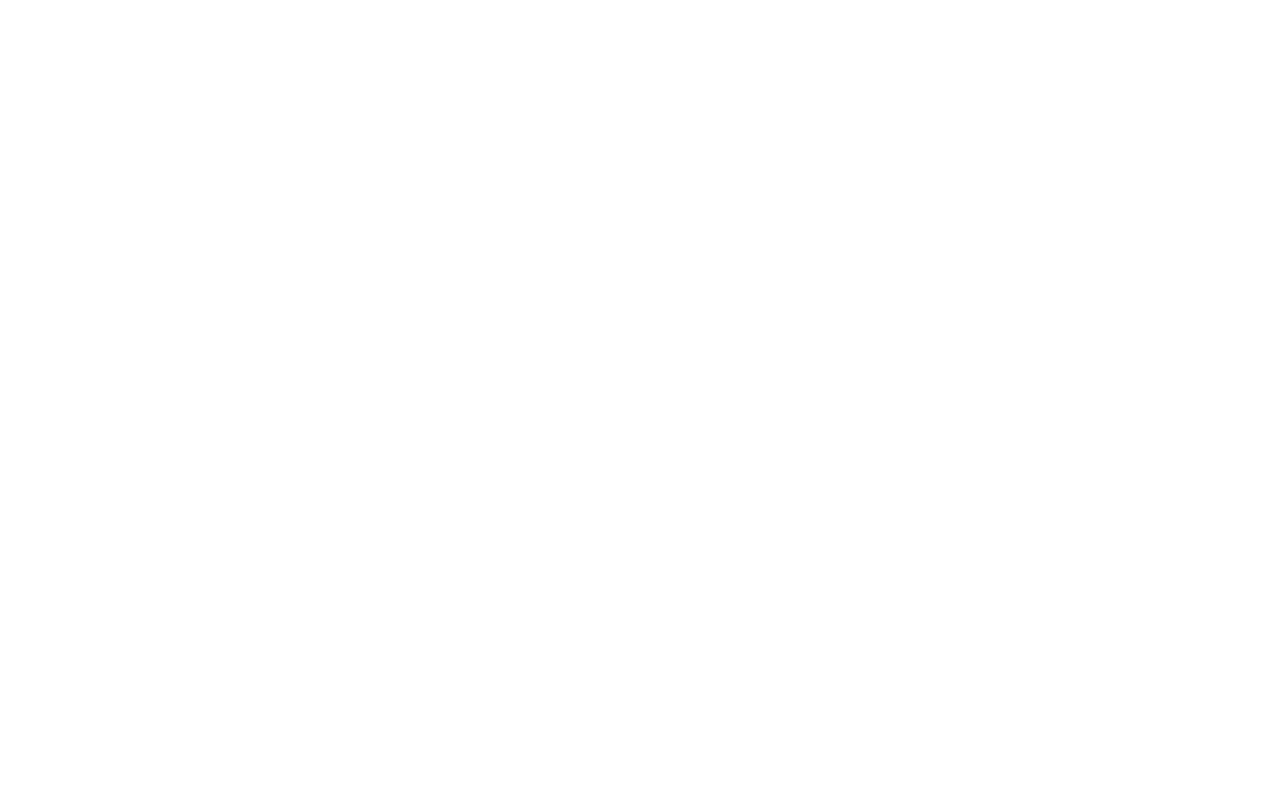
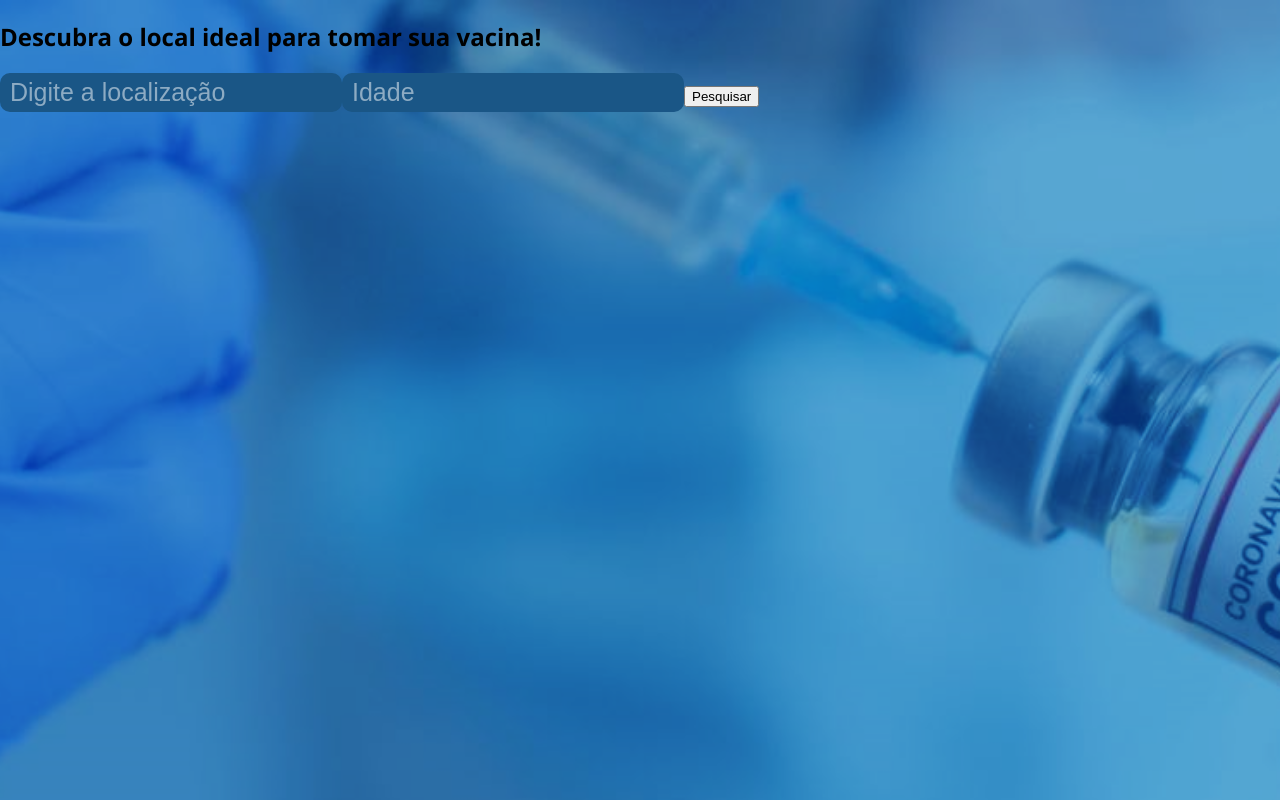
Before and after one commit to tiago0051/EncontreSuaVacina, a Next.js app: page / in a window 1280 px wide. Built offline with nearby package versions, Linux system fonts and the light colour scheme.

Commit message:
UPDATE LAYOUT

```diff
--- a/pages/index.js
+++ b/pages/index.js
@@ -8,6 +8,13 @@
         <title>Localize sua Vacina</title>
         <meta name="description" content="Localize o ponto de distribuição mais proximo de você!" />
       </Head>
+
+      <form>
+        <h2>Descubra o local ideal para tomar sua vacina!</h2>
+        <input type="text" placeholder="Digite a localização"/>
+        <input type="number" placeholder="Idade"/>
+        <button type="submit">Pesquisar</button>
+      </form>
     </div>
   )
 }
--- a/styles/globals.css
+++ b/styles/globals.css
@@ -2,4 +2,27 @@
     border: 0;
     padding: 0;
     margin: 0;
+    background: url("/background.png");
+    background-color: #216FAE;
+    background-blend-mode: soft-light;
+    font-family: 'Segoe UI', Tahoma, Geneva, Verdana, sans-serif;
 }
+
+input {
+    background-color: #1A5686;
+    border: 0;
+    padding: 5px 10px;
+    font-size: 25px;
+    font-style: normal;
+    border-radius: 10px;
+    color: white;
+}
+
+input::placeholder{
+    color: white;
+    opacity: 0.5;
+}
+
+input:focus{
+    outline: 0;
+}
```
Also changed, not shown: public/background.png (added).
